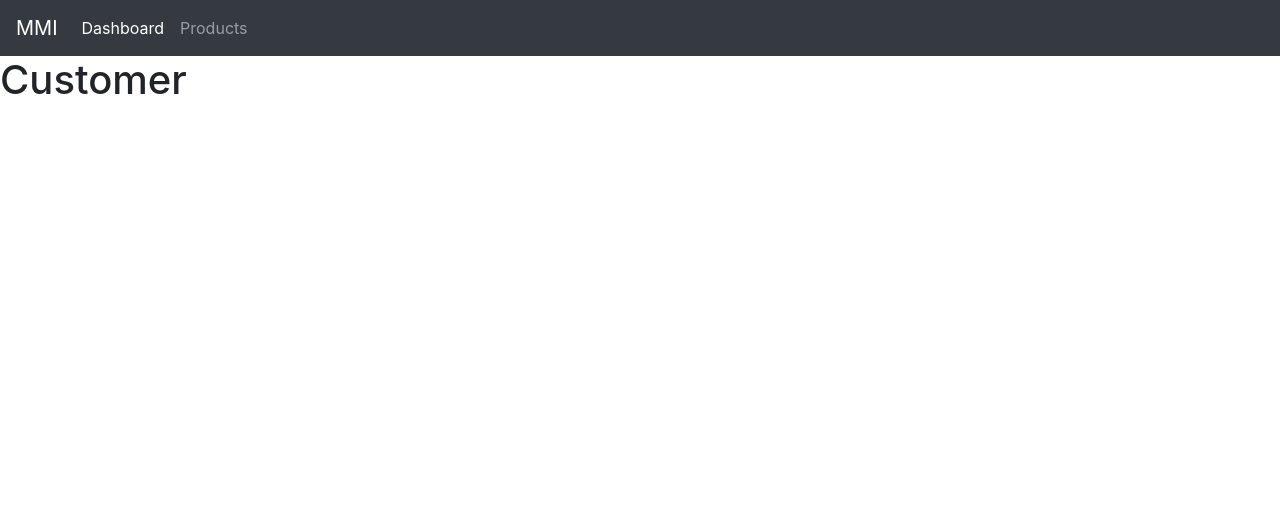
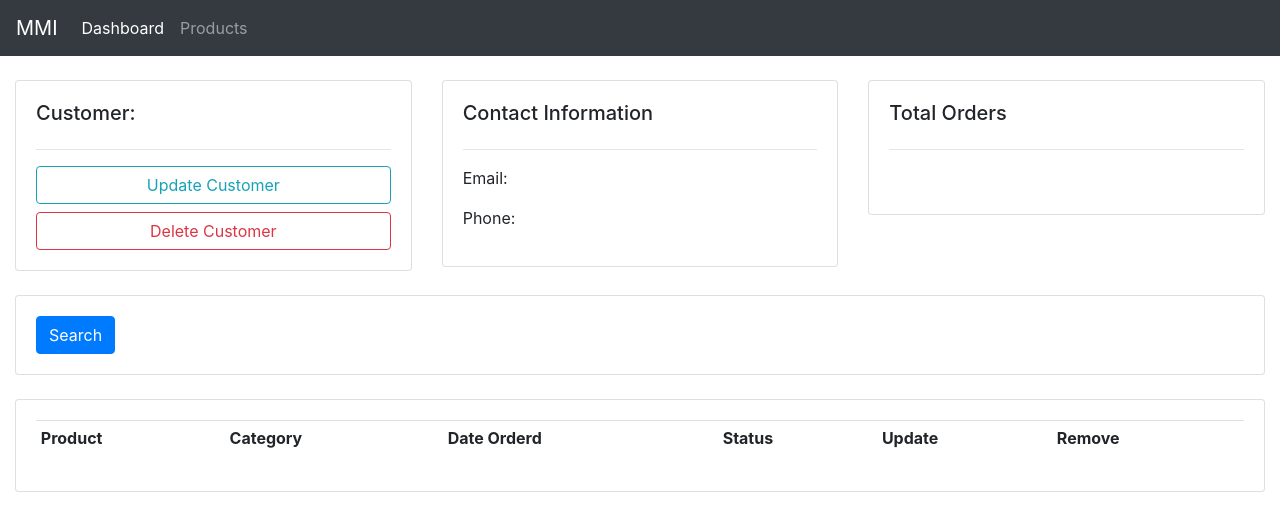
Before and after one commit to beingabeer/MMI-CRM, a Django app: page /customer/ in a window 1280 px wide. Shown: the top 531 px of the page. Run offline with Django 3.2, Linux system fonts and the light colour scheme; lists and menus that the app fills with data are empty; some libraries are stand-ins or nearby versions.

Commit message:
updated templates

```diff
--- a/src/templates/base.html
+++ b/src/templates/base.html
@@ -8,7 +8,7 @@
     <meta http-equiv="X-UA-Compatible" content="ie=edge">
     <link rel="stylesheet" href="https://stackpath.bootstrapcdn.com/bootstrap/4.3.1/css/bootstrap.min.css"
         integrity="sha384-ggOyR0iXCbMQv3Xipma34MD+dH/1fQ784/j6cY/iJTQUOhcWr7x9JvoRxT2MZw1T" crossorigin="anonymous">
-    <title>Document</title>
+    <title>MMI</title>
     <link href="{% static 'css/main.css' %}" rel="stylesheet">
 </head>
 
--- a/src/templates/customer.html
+++ b/src/templates/customer.html
@@ -1,7 +1,71 @@
 {% extends 'base.html' %}
 
 
+{% block content %}
 
-{% block content %}
-<h1>Customer</h1>
-{% endblock content %}
+<br>
+
+<div class="container-fluid">
+    <div class="row">
+        <div class="col-md">
+            <div class="card card-body">
+                <h5>Customer:</h5>
+                <hr>
+                <a class="btn btn-outline-info  btn-md btn-block" href="">Update Customer</a>
+                <a class="btn btn-outline-danger  btn-md btn-block" href="">Delete Customer</a>
+
+            </div>
+        </div>
+
+        <div class="col-md">
+            <div class="card card-body">
+                <h5>Contact Information</h5>
+                <hr>
+                <p>Email: </p>
+                <p>Phone: </p>
+            </div>
+        </div>
+
+        <div class="col-md">
+            <div class="card card-body">
+                <h5>Total Orders</h5>
+                <hr>
+                <h1 style="text-align: center;padding: 10px"></h1>
+            </div>
+        </div>
+    </div>
+
+
+    <br>
+    <div class="row">
+        <div class="col">
+            <div class="card card-body">
+                <form method="get">
+
+                    <button class="btn btn-primary" type="submit">Search</button>
+                </form>
+            </div>
+        </div>
+
+    </div>
+    <br>
+
+    <div class="row">
+        <div class="col-md">
+            <div class="card card-body">
+                <table class="table table-sm">
+                    <tr>
+                        <th>Product</th>
+                        <th>Category</th>
+                        <th>Date Orderd</th>
+                        <th>Status</th>
+                        <th>Update</th>
+                        <th>Remove</th>
+                    </tr>
+
+                </table>
+            </div>
+        </div>
+    </div>
+</div>
+{% endblock %}
--- a/src/templates/dashboard.html
+++ b/src/templates/dashboard.html
@@ -9,7 +9,7 @@
 <div class="container-fluid">
     <div class="row">
         <div class="col-md-5">
-            <h5>CUSTOMERS:</h5>
+            <h5 style="font-weight: bold;">CUSTOMERS:</h5>
             <hr>
             <div class="card card-body">
                 <a class="btn btn-primary  btn-sm btn-block" href="">Create Customer</a>
@@ -25,7 +25,7 @@
         </div>
 
         <div class="col-md-7">
-            <h5>LAST 5 ORDERS</h5>
+            <h5 style="font-weight: bold;">LAST 5 ORDERS</h5>
             <hr>
             <div class="card card-body">
                 <a class="btn btn-primary  btn-sm btn-block" href="">Create Order</a>
```
Also changed, not shown: src/templates/products.html (+21 -2 lines).
